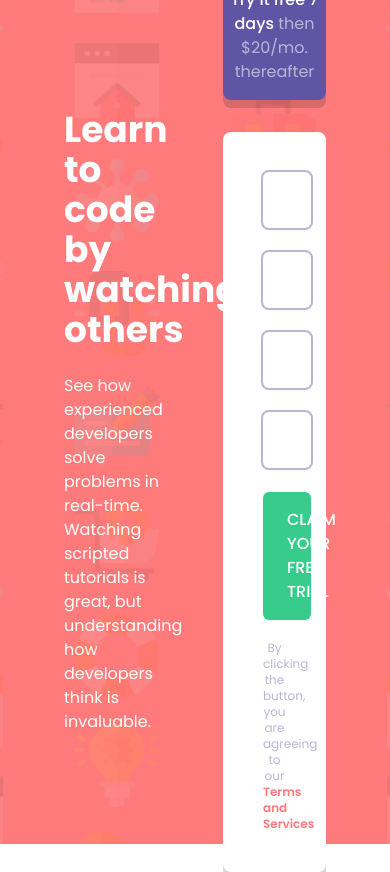
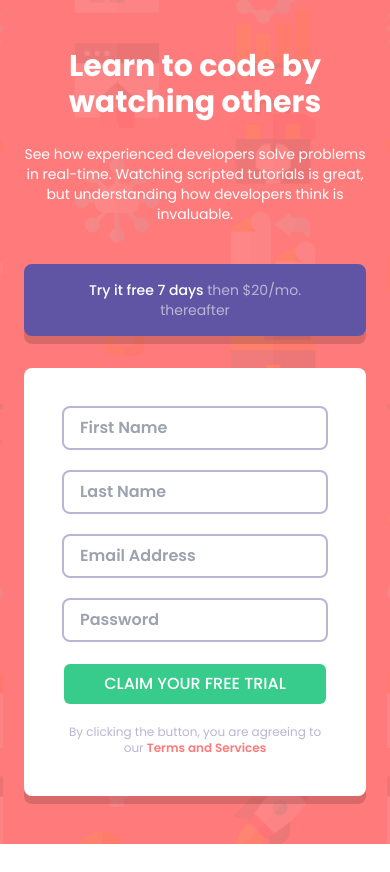
Before and after one commit to angelmtztrc/intro-signup-component-fem, a website: page index.html in a window 390 px wide. After the commit the page ends 844 px from the top, so only its background shows below. Drawn offline with nearby package versions, Linux system fonts and the light colour scheme; files that its build step writes are made by us from their sources.

Commit message:
responsive web design

```diff
--- a/index.html
+++ b/index.html
@@ -25,20 +25,26 @@
   </head>
   <body class="font-body">
     <main class="main flex items-center justify-center w-screen h-screen">
-      <div class="container grid gap-14 grid-cols-2 mx-auto px-16">
-        <div class="flex flex-col justify-center text-white">
-          <h1 class="mb-6 text-4xl font-bold">
+      <div
+        class="container grid gap-10 grid-cols-2 mx-auto px-6 lg:gap-14 lg:px-16"
+      >
+        <div
+          class="flex flex-col col-span-2 justify-center text-center text-white lg:col-span-1 lg:text-left"
+        >
+          <h1 class="mb-6 text-3xl font-bold lg:text-4xl">
             Learn to code by <br />
             watching others
           </h1>
-          <p class="text-base">
+          <p class="text-sm lg:text-base">
             See how experienced developers solve problems in real-time. Watching
             scripted tutorials is great, but understanding how developers think
             is invaluable.
           </p>
         </div>
-        <div class="flex flex-col items-center">
-          <div class="py-4 w-full bg-accent-blue rounded-lg shadow-primary">
+        <div class="flex flex-col col-span-2 items-center lg:col-span-1">
+          <div
+            class="px-16 py-4 w-full text-sm bg-accent-blue rounded-lg shadow-primary lg:px-0 lg:text-base"
+          >
             <p class="text-center text-white font-medium">
               Try it free 7 days
               <span class="text-neutral-grayishblue font-normal"
@@ -53,27 +59,27 @@
               <input
                 type="text"
                 placeholder="First Name"
-                class="block px-6 py-4 w-full font-semibold rounded-md focus:outline-none appearance-none transition-shadow duration-300 ease-out focus:ring-neutral-darkblue ring-neutral-grayishblue ring-2"
+                class="block px-4 py-2 w-full font-semibold rounded-md focus:outline-none appearance-none transition-shadow duration-300 ease-out focus:ring-neutral-darkblue ring-neutral-grayishblue ring-2 lg:px-6 lg:py-4"
               />
               <input
                 type="text"
                 placeholder="Last Name"
-                class="block px-6 py-4 w-full font-semibold rounded-md focus:outline-none appearance-none transition-shadow duration-300 ease-out focus:ring-neutral-darkblue ring-neutral-grayishblue ring-2"
+                class="block px-4 py-2 w-full font-semibold rounded-md focus:outline-none appearance-none transition-shadow duration-300 ease-out focus:ring-neutral-darkblue ring-neutral-grayishblue ring-2 lg:px-6 lg:py-4"
               />
               <input
                 type="email"
                 placeholder="Email Address"
-                class="block px-6 py-4 w-full font-semibold rounded-md focus:outline-none appearance-none transition-shadow duration-300 ease-out focus:ring-neutral-darkblue ring-neutral-grayishblue ring-2"
+                class="block px-4 py-2 w-full font-semibold rounded-md focus:outline-none appearance-none transition-shadow duration-300 ease-out focus:ring-neutral-darkblue ring-neutral-grayishblue ring-2 lg:px-6 lg:py-4"
               />
               <input
                 type="password"
                 placeholder="Password"
-                class="block px-6 py-4 w-full font-semibold rounded-md focus:outline-none appearance-none transition-shadow duration-300 ease-out focus:ring-neutral-darkblue ring-neutral-grayishblue ring-2"
+                class="block px-4 py-2 w-full font-semibold rounded-md focus:outline-none appearance-none transition-shadow duration-300 ease-out focus:ring-neutral-darkblue ring-neutral-grayishblue ring-2 lg:px-6 lg:py-4"
               />
             </div>
             <button
               type="button"
-              class="block mt-6 px-6 py-4 w-full text-white font-medium bg-primary-green rounded-md focus:outline-none uppercase"
+              class="block mt-6 px-4 py-2 w-full text-white font-medium bg-primary-green rounded-md focus:outline-none uppercase lg:px-6 lg:py-4"
             >
               Claim your free trial
             </button>
```
